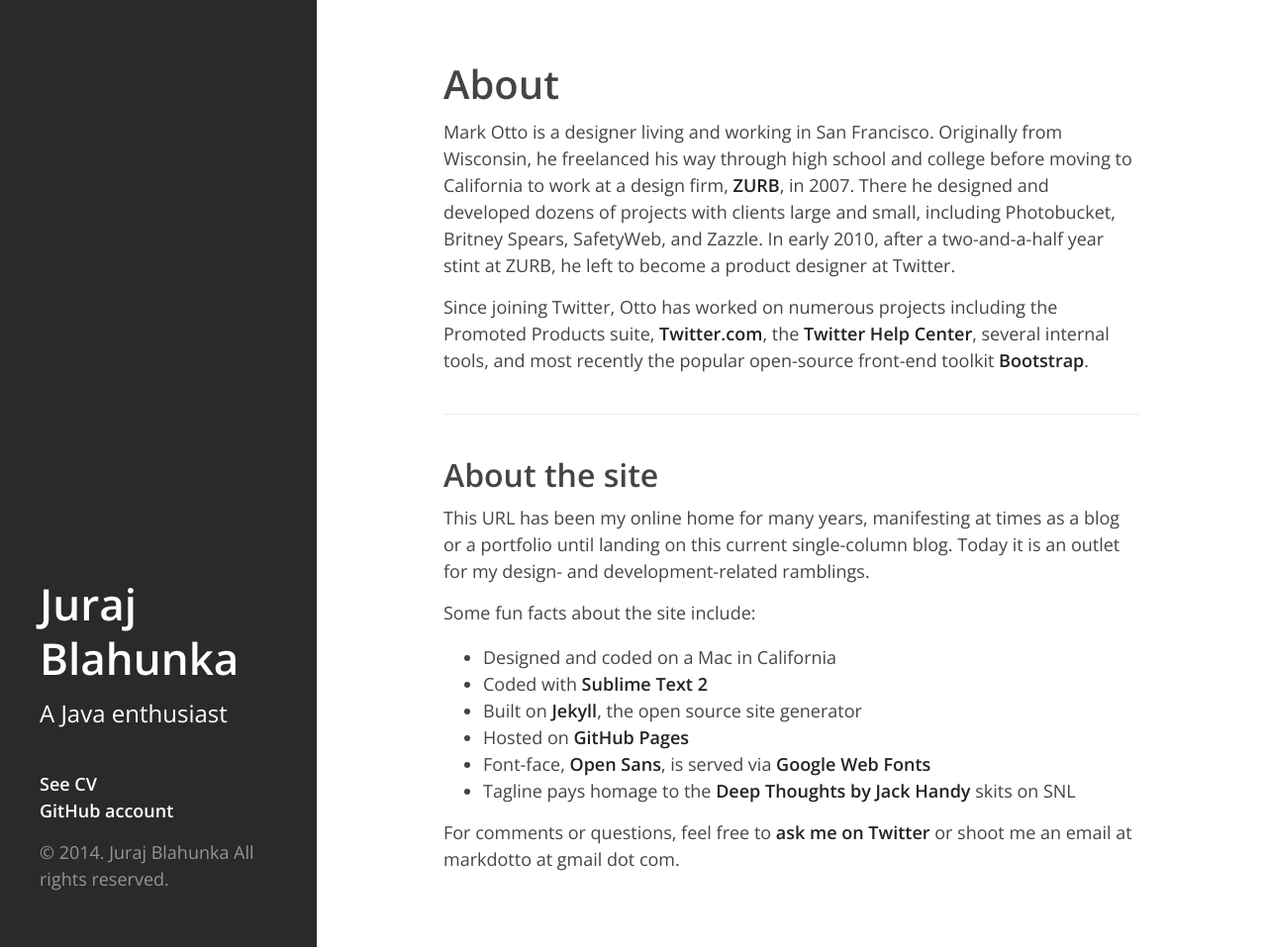
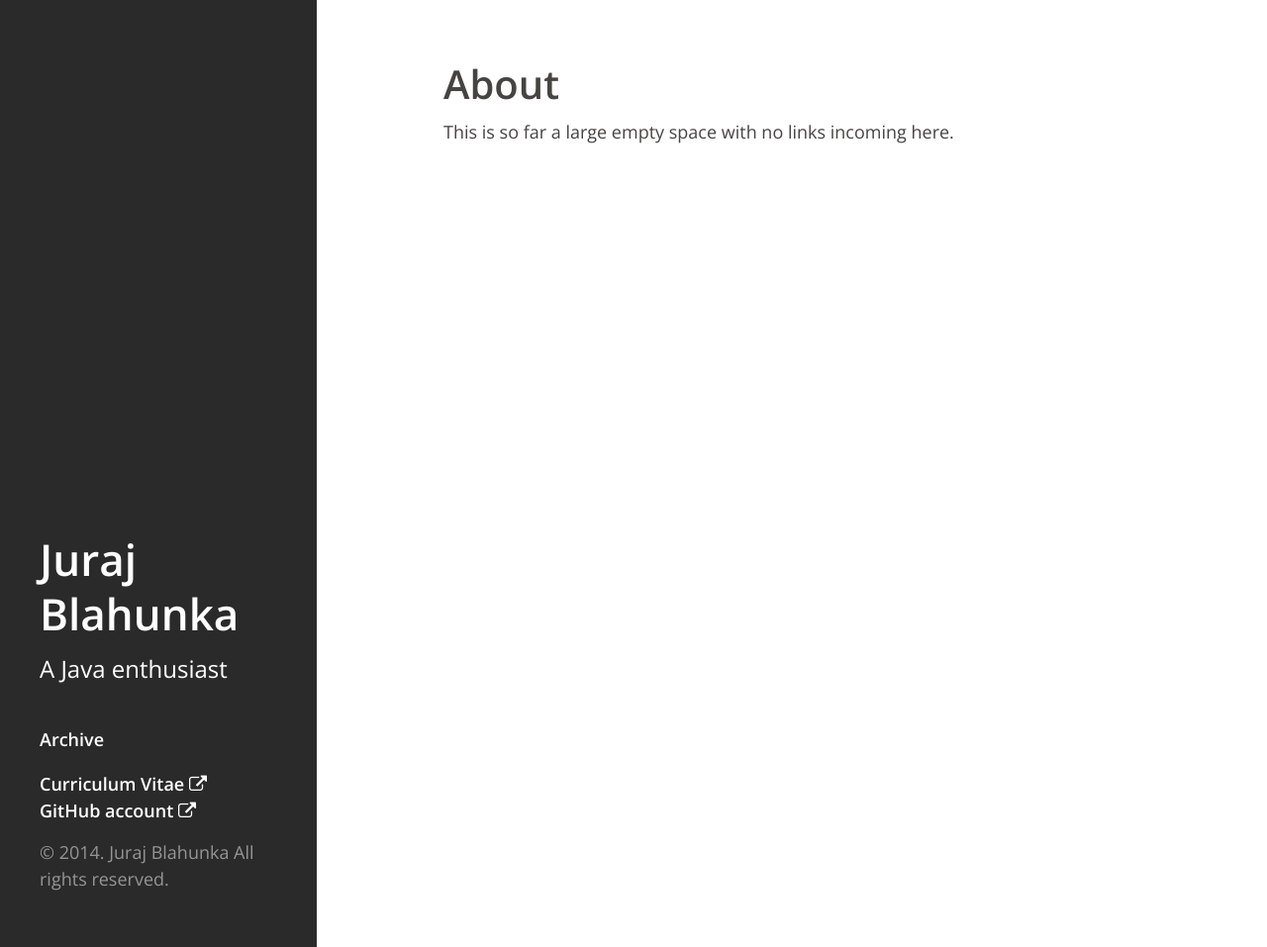
Before and after one commit to juraj-blahunka/juraj-blahunka.github.io, a Jekyll site: the page built from about.html, in a window 1280 px wide and 957 px high. Shown: the whole window at 99% size. Built offline with Jekyll 4.4.1, drawn with Linux system fonts in a browser that asks for light colours; nearby versions of some CDN libraries; Markdown is read by kramdown in place of the engine named in the settings.

Commit message:
minor css, reformat

```diff
--- a/_includes/head.html
+++ b/_includes/head.html
@@ -11,7 +11,10 @@
 	<!-- CSS -->
 	<link rel="stylesheet" href="/public/css/hyde.css">
 	<link rel="stylesheet" href="/public/css/syntax.css">
-  <link rel="stylesheet" href="http://fonts.googleapis.com/css?family=Open+Sans:300,400italic,400,600,700|Abril+Fatface">
+	<link rel="stylesheet" href="//netdna.bootstrapcdn.com/font-awesome/4.1.0/css/font-awesome.min.css">
+	<link rel="stylesheet" href="/public/css/custom.css">
+	<link rel="stylesheet"
+		  href="http://fonts.googleapis.com/css?family=Open+Sans:300,400italic,400,600,700|Abril+Fatface">
 
 	<!-- Icons -->
 	<link rel="apple-touch-icon-precomposed" sizes="144x144" href="/public/touch-icon-144-precomposed.png">
--- a/_layouts/default.html
+++ b/_layouts/default.html
@@ -7,16 +7,27 @@
 
 <header class="masthead">
 	<div class="masthead-inner">
-        <h1>{{ site.title }}</h1>
+		<h1><a href="/">{{ site.title }}</a></h1>
+
 		<p class="lead">{{ site.description }}</p>
 
 		<div class="colophon">
 			<ul class="colophon-links">
 				<li>
-              <a href="https://dl.dropboxusercontent.com/u/31655127/blahunka-cv-en.pdf">See CV</a>
+					<a href="/archive/">Archive</a>
+				</li>
+			</ul>
+
+			<ul class="colophon-links">
+				<li>
+					<a href="https://dl.dropboxusercontent.com/u/31655127/blahunka-cv-en.pdf">
+						Curriculum Vitae <i class="fa fa-external-link"></i>
+					</a>
 				</li>
 				<li>
-              <a href="https://github.com/juraj-blahunka">GitHub account</a>
+					<a href="https://github.com/juraj-blahunka">
+						GitHub account <i class="fa fa-external-link"></i>
+					</a>
 				</li>
 			</ul>
 			<p>&copy; 2014. {{ site.author.name }} All rights reserved.</p>
@@ -28,16 +39,7 @@
 	{{ content }}
 </div>
 
-    <script>
-      (function(i,s,o,g,r,a,m){i['GoogleAnalyticsObject']=r;i[r]=i[r]||function(){
-      (i[r].q=i[r].q||[]).push(arguments)},i[r].l=1*new Date();a=s.createElement(o),
-      m=s.getElementsByTagName(o)[0];a.async=1;a.src=g;m.parentNode.insertBefore(a,m)
-      })(window,document,'script','//www.google-analytics.com/analytics.js','ga');
-
-      ga('create', 'UA-49875107-1', 'blahunka.eu');
-      ga('require', 'displayfeatures');
-      ga('send', 'pageview');
-    </script>
+{% include ga.html %}
 
 </body>
 </html>
--- a/about.html
+++ b/about.html
@@ -5,24 +5,8 @@ title: About
 
 <div class="page">
 
-  <h1 class="page-title">About</h1>
+	<h1 class="page-title">About</h1>
 
-  <p>Mark Otto is a designer living and working in San Francisco. Originally from Wisconsin, he freelanced his way through high school and college before moving to California to work at a design firm, <a href="http://zurb.com">ZURB</a>, in 2007. There he designed and developed dozens of projects with clients large and small, including Photobucket, Britney Spears, SafetyWeb, and Zazzle. In early 2010, after a two-and-a-half year stint at ZURB, he left to become a product designer at Twitter.</p>
-  <p>Since joining Twitter, Otto has worked on numerous projects including the Promoted Products suite, <a href="http://twitter.com">Twitter.com</a>, the <a href="http://support.twitter.com">Twitter Help Center</a>, several internal tools, and most recently the popular open-source front-end toolkit <a href="http://twitter.github.com/bootstrap/">Bootstrap</a>.</p>
-
-  <hr>
-
-  <h2>About the site</h2>
-  <p>This URL has been my online home for many years, manifesting at times as a blog or a portfolio until landing on this current single-column blog. Today it is an outlet for my design- and development-related ramblings.</p>
-  <p>Some fun facts about the site include:</p>
-  <ul>
-    <li>Designed and coded on a Mac in California</li>
-    <li>Coded with <a href="http://sublimetext.org/2">Sublime Text 2</a></li>
-    <li>Built on <a href="http://jekyllrb.com/">Jekyll</a>, the open source site generator</li>
-    <li>Hosted on <a href="http://pages.github.com">GitHub Pages</a></li>
-    <li>Font-face, <a href="http://www.google.com/webfonts/specimen/Open+Sans">Open Sans</a>, is served via <a href="http://www.google.com/webfonts">Google Web Fonts</a></li>
-    <li>Tagline pays homage to the <a href="http://www.youtube.com/watch?v=hVPHXo6Jnt8">Deep Thoughts by Jack Handy</a> skits on SNL</li>
-  </ul>
-  <p>For comments or questions, feel free to <a href="http://twitter.com/mdo">ask me on Twitter</a> or shoot me an email at markdotto at gmail dot com.</p>
+	<p>This is so far a large empty space with no links incoming here.</p>
 
 </div>
--- /dev/null
+++ b/public/css/custom.css
@@ -0,0 +1,3 @@
+h1 a:hover {
+	text-decoration: none;
+}
```
Also changed, not shown: _includes/ga.html (added, +10 -0 lines), _old_posts/2012-02-06-whats-jekyll.md (deleted, +0 -12 lines), _old_posts/2013-12-28-hello-world.md (deleted, +0 -28 lines), archive.html (added, +23 -0 lines), README.md, _layouts/post.html (indentation only), atom.xml (indentation only), public/icon_external_link.png (added). Lines whose indentation alone changed are shown as unchanged.
